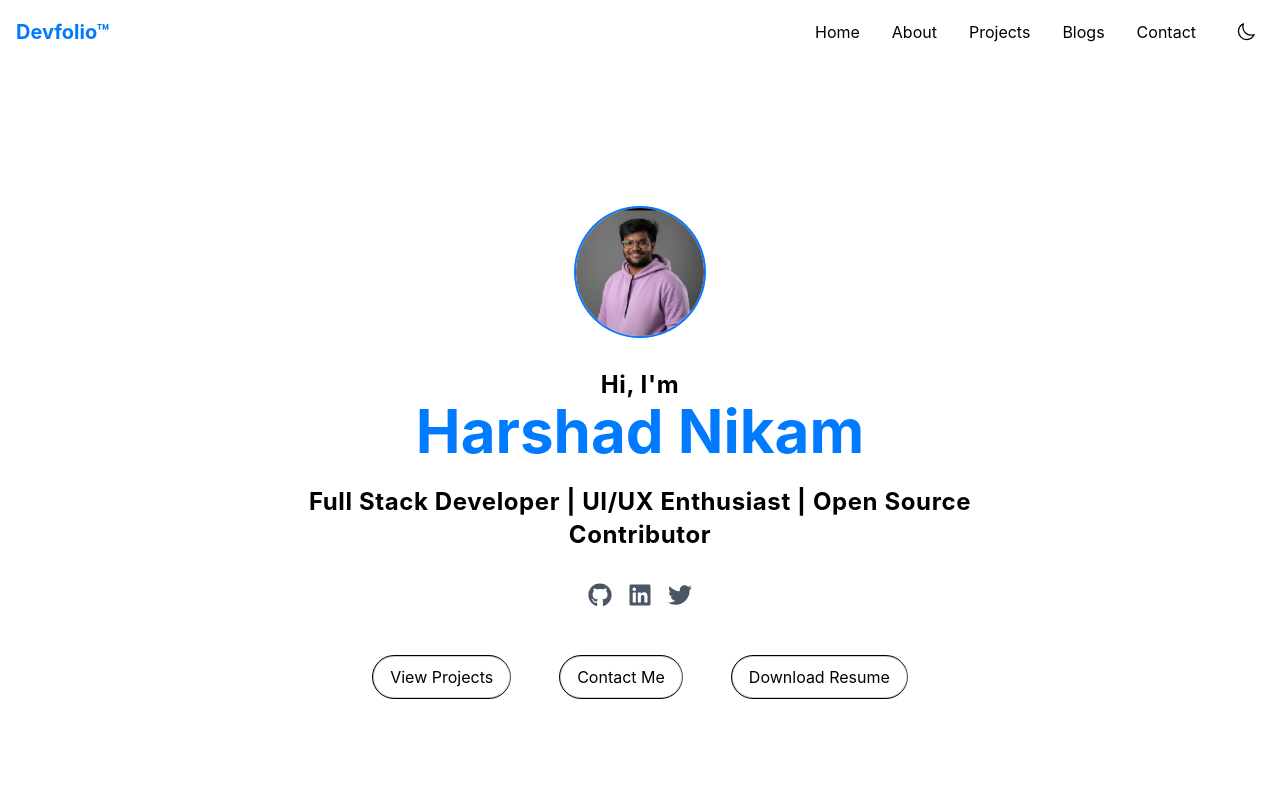
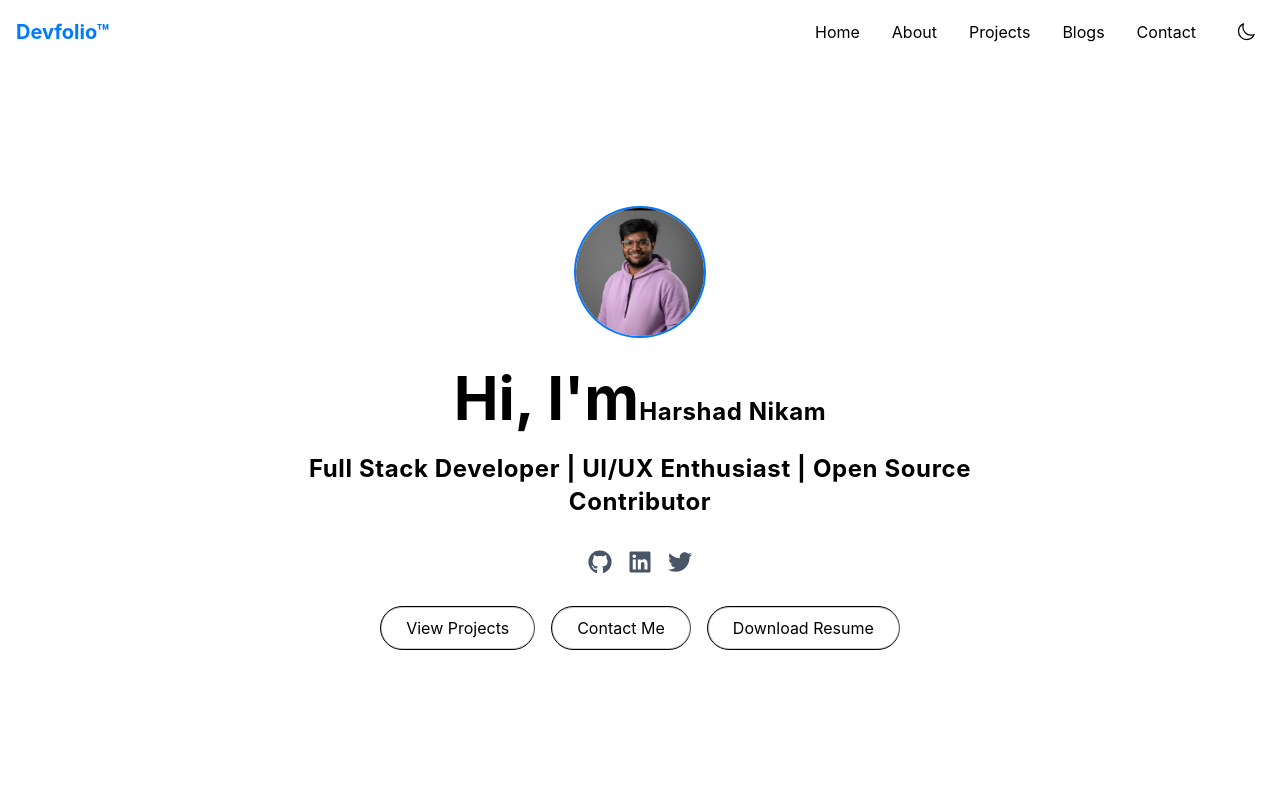
Before and after one commit to Harshad-027/NextJsPortfolio, a Next.js app: page / in a window 1280 px wide. Shown: the top 800 px of the page. Built offline with nearby package versions, Linux system fonts and the light colour scheme.

Commit message:
update background

```diff
--- a/app/globals.css
+++ b/app/globals.css
@@ -10,7 +10,7 @@ html, body {
   --color-dark: #1F2937;
   --color-light: #F9FAFB;
   --color-text: #000000;
-  --color-bg: #ffffff;
+  --color-bg: #000000;
 
   --font-sans: 'Inter', sans-serif;
 
--- a/app/layout.tsx
+++ b/app/layout.tsx
@@ -31,13 +31,15 @@ export default function RootLayout({
   return (
     <html lang="en">
       <body
-        className={`bg-white transition-colors dark:bg-gray-900 dark:text-white ${geistSans.variable} ${geistMono.variable}`}
+        className={`relative bg-white transition-colors dark:bg-gray-900 dark:text-white ${geistSans.variable} ${geistMono.variable}`}
       >
         <ThemeProvider>
-          <Background className=''/>
+          <Background />
+          <div className="relative z-10">
             <Navbar />
-            <main className="min-h-screen pt-24 z-50">{children}</main>
+            <main className="min-h-screen pt-24">{children}</main>
             <Footer />
+          </div>
         </ThemeProvider>
       </body>
     </html>
--- a/components/Hero.tsx
+++ b/components/Hero.tsx
@@ -7,12 +7,11 @@ import { motion } from "framer-motion";
 import { fadeInUp, fadeIn, scaleIn } from "@/utils/animations";
 import { TextGenerateEffect } from "./ui/TextGenEffect";
 import { HoverBorderGradient } from "./ui/hoverBoarderGradient";
-import SplineComp from "./ui/Spline";
 
 export default function Hero() {
   return (
-    <section className="py-28">
-      <div className="container flex justify-between max-w-7xl mx-auto px-4">
+    <section className="relative py-28 z-10">
+      <div className="container max-w-7xl mx-auto px-4">
         <div className="max-w-3xl mx-auto text-center">
           <motion.div
             className="flex justify-center items-center mb-4"
@@ -22,8 +21,8 @@ export default function Hero() {
             <Image
               src="/Profile.png"
               alt="Profile"
-              width={100}
-              height={100}
+              width={150}
+              height={150}
               className="rounded-full mb-4 w-32 h-32 object-cover ring-2 ring-primary"
             />
           </motion.div>
@@ -32,13 +31,13 @@ export default function Hero() {
             {...fadeInUp}
             transition={{ delay: 0.3 }}
           >
-            <TextGenerateEffect words=" Hi, I'm " />
+            <span className="inline-block">Hi, I&apos;m </span>
             <motion.span
-              className="text-primary"
+              className="text-primary inline-block"
               {...fadeIn}
               transition={{ delay: 0.8 }}
             >
-              Harshad Nikam
+              <TextGenerateEffect words=" Harshad Nikam "/>
             </motion.span>
           </motion.h1>
           <motion.p
@@ -46,7 +45,7 @@ export default function Hero() {
             {...fadeInUp}
             transition={{ delay: 0.4 }}
           >
-            <TextGenerateEffect words=" Full Stack Developer | UI/UX Enthusiast | Open Source Contributor" />
+            <TextGenerateEffect words="Full Stack Developer | UI/UX Enthusiast | Open Source Contributor"/>
           </motion.p>
           <motion.div
             className="flex justify-center space-x-4 mb-8"
@@ -64,7 +63,7 @@ export default function Hero() {
               <FaGithub />
             </motion.a>
             <motion.a
-              href="www.linkedin.com/in/harshadnikam27"
+              href="https://linkedin.com/in/harshadnikam27"
               target="_blank"
               rel="noopener noreferrer"
               className="text-2xl text-gray-600 hover:text-primary dark:text-gray-300 dark:hover:text-primary transition-colors"
@@ -89,16 +88,16 @@ export default function Hero() {
             {...fadeInUp}
             transition={{ delay: 0.6 }}
           >
-              {/* View Projects */}
+            {/* View Projects */}
             <motion.div whileHover={{ scale: 1.05 }} whileTap={{ scale: 0.95 }}>
               <Link
                 href="/projects"
-                className="m-4 flex justify-center text-center"
+                className="flex justify-center text-center"
               >
                 <HoverBorderGradient
                   containerClassName="rounded-full"
                   as="button"
-                  className="dark:bg-black bg-white text-black dark:text-white flex items-center space-x-2"
+                  className="dark:bg-black bg-white text-black dark:text-white flex items-center space-x-2 px-6 py-2"
                 >
                   View Projects
                 </HoverBorderGradient>
@@ -108,12 +107,12 @@ export default function Hero() {
             <motion.div whileHover={{ scale: 1.05 }} whileTap={{ scale: 0.95 }}>
               <Link
                 href="/contact"
-                className="m-4 flex justify-center text-center"
+                className="flex justify-center text-center"
               >
                 <HoverBorderGradient
                   containerClassName="rounded-full"
                   as="button"
-                  className="dark:bg-black bg-white text-black dark:text-white flex items-center space-x-2"
+                  className="dark:bg-black bg-white text-black dark:text-white flex items-center space-x-2 px-6 py-2"
                 >
                   Contact Me
                 </HoverBorderGradient>
@@ -122,14 +121,14 @@ export default function Hero() {
             {/* Download Resume */}
             <motion.div whileHover={{ scale: 1.05 }} whileTap={{ scale: 0.95 }}>
               <a
-                href="resume.pdf"
+                href="/resume.pdf"
                 download
-                className="m-4 flex justify-center text-center"
+                className="flex justify-center text-center"
               >
                 <HoverBorderGradient
                   containerClassName="rounded-full"
                   as="button"
-                  className="dark:bg-black bg-white text-black dark:text-white flex items-center space-x-2"
+                  className="dark:bg-black bg-white text-black dark:text-white flex items-center space-x-2 px-6 py-2"
                 >
                   Download Resume
                 </HoverBorderGradient>
@@ -137,7 +136,7 @@ export default function Hero() {
             </motion.div>
           </motion.div>
         </div>
-        </div>
+      </div>
     </section>
   );
 }
--- a/components/ui/Background.tsx
+++ b/components/ui/Background.tsx
@@ -3,11 +3,9 @@ import Blob from './Blob'
 
 const Background = () => {
   return (
-    <>
-    <div className='relative max-h-full max-w-full z-0'>
+    <div className='fixed inset-0 -z-10 pointer-events-none'>
       <Blob />
     </div>
-    </>
   )
 }
 
--- a/components/ui/Blob.tsx
+++ b/components/ui/Blob.tsx
@@ -3,14 +3,13 @@ import Spline from '@splinetool/react-spline';
 
 export default function Blob() {
   return (
-
-      <div className="fixed inset-0 blur-lg scale-110">
+    <div className="fixed inset-0 -z-10">
+      <div className="absolute inset-0 blur-lg scale-110">
         <Spline
-          className='z- cursor-default w-full h-full'
+          className="w-full h-full opacity-50 dark:opacity-30"
           scene="https://prod.spline.design/h8JvMwgO-wZVzGCy/scene.splinecode"
         />
-        <div className="absolute inset-0 z-10 bg-transparent"></div>
       </div>
-
+    </div>
   );
 }
--- a/components/ui/hoverBoarderGradient.tsx
+++ b/components/ui/hoverBoarderGradient.tsx
@@ -54,7 +54,7 @@ export function HoverBorderGradient({
       }, duration * 1000);
       return () => clearInterval(interval);
     }
-  }, [hovered]);
+  }, );
   return (
     <Tag
       onMouseEnter={(event: React.MouseEvent<HTMLDivElement>) => {
```
